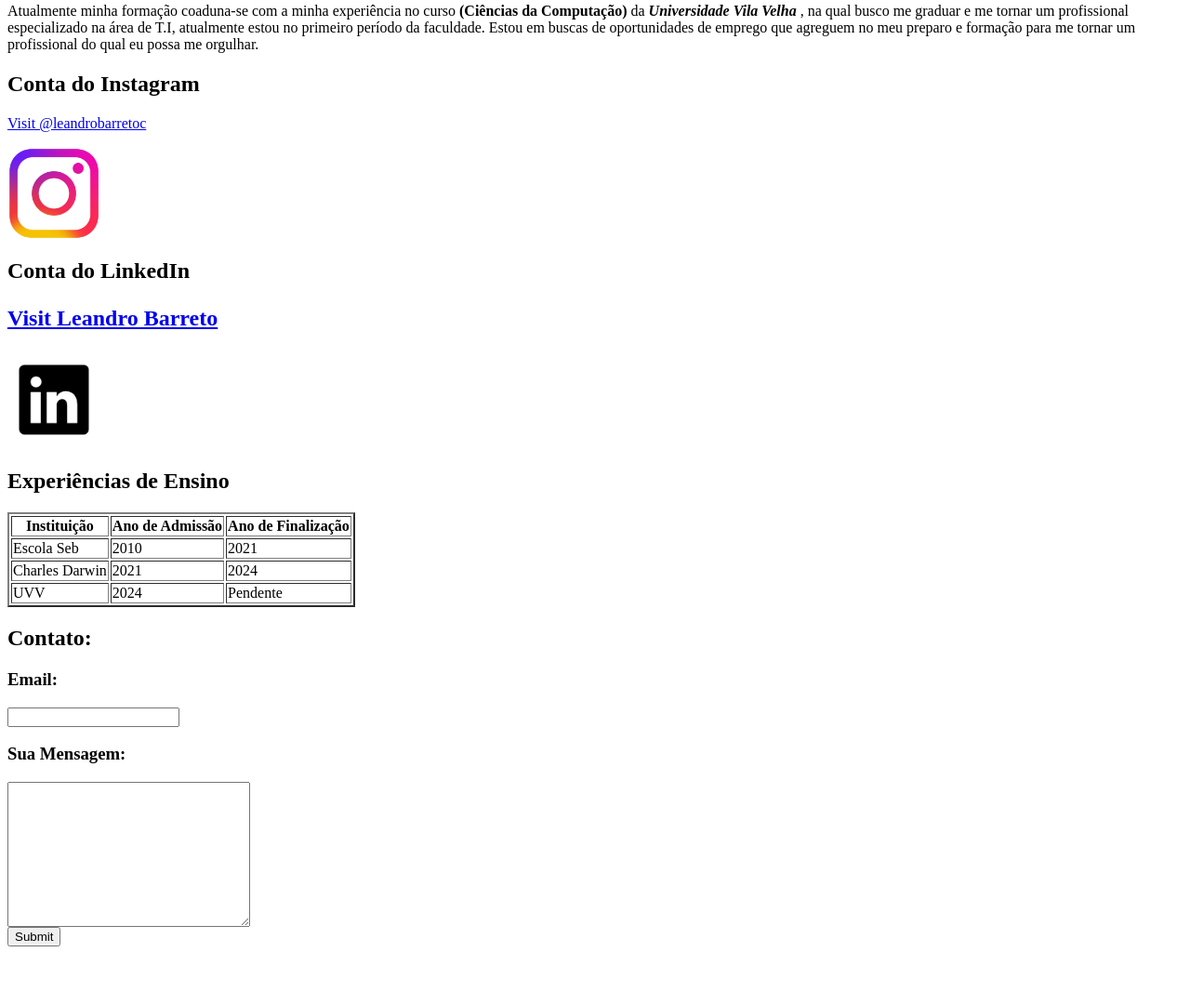
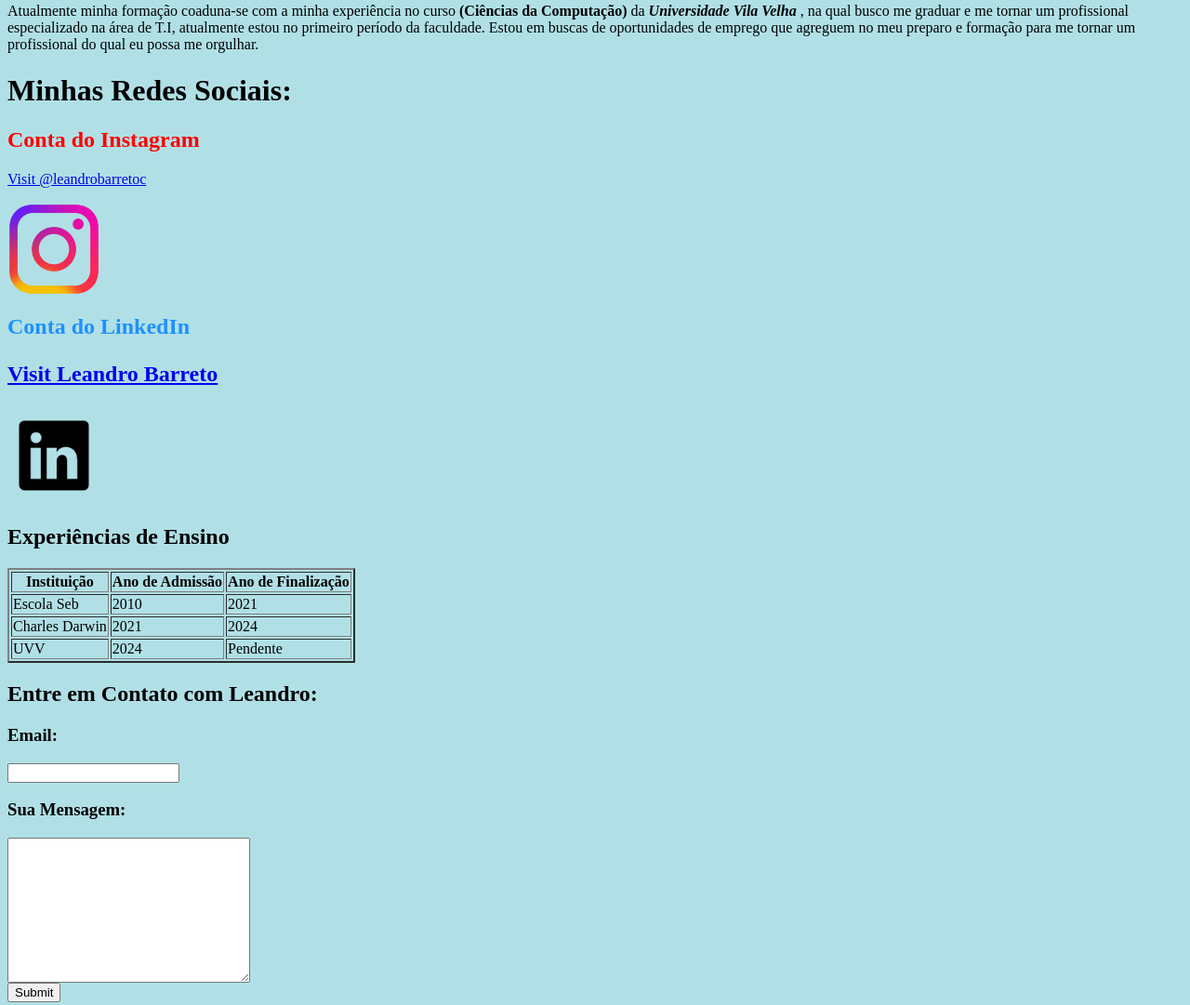
Before and after one commit to LeandroBarrts/PORTIFOLIO-2.0, a plain HTML site: page index.html in a window 1280 px wide. Shown: the part 699-1780 px from the top of the page at 93% size. Before the commit the page ends 1733 px from the top, so only its background shows below. Drawn offline with Linux system fonts and the light colour scheme.

Commit message:
Add files via upload

```diff
--- a/index.html
+++ b/index.html
@@ -1,16 +1,31 @@
 <html>
-    <head>
+
+<head>
+
+        <style>body {background-color: powderblue;}</style>
+
    <title> Currículo Leandro Barreto</title>
-    </head>
+
+
+</head>
     <body>
-    <h1> Portifólio Curricular</h1>
+
+
+<div id="header">
+        <h1> Portifólio Curricular</h1>
     <h2>Nome</h2> <p> Leandro Barreto Mendonça</p>
-    <img width="200x200" height="240" src="IMG_4432.jpg" alt="Foto de Leandro">
+    <img width="200x200" height="240" src="IMG_4432.jpg" alt="Foto de Leandro"> </div>
+
+
+
     <h3>Sobre mim</h3> <p> Tenho 18 anos de idade, sou brasileiro, nascido no estado Espírito Santo e curso <strong> ciências da computacão </strong> na <strong> <em> Universidade Vila Velha </em> </strong>. Não tem muito tempo que despertei meu interesse nessa área, mas mesmo assim continuo gostando cada vez mais de aprender e me encantando com o contato direto com a logística da computação.</p>
     <h2>Habilidades</h2> <p> <ul> <li> Tento aproveitar ao máximo minha criatividade. </li></ul></p> <p> <ul> <li> Sou esforçado e aprendo as tarefas com rapidez. </li></ul></p> <p><ul><li> Aproveito bem do trabalho em equipe. </li></ul></p>
  <h2>Formação</h2> <p>Atualmente minha formação coaduna-se com a minha experiência no curso <strong> (Ciências da Computação) </strong> da   <strong> <em> Universidade Vila Velha </em> </strong> , na qual busco me graduar e me tornar um profissional especializado na área de T.I, atualmente estou no primeiro período da faculdade. Estou em buscas de oportunidades de emprego que agreguem no meu preparo e formação para me tornar um profissional do qual eu possa me orgulhar.</p>
-<h2> Conta do Instagram</h2> <p><a href=https://www.instagram.com/leandrobarretoc target="_blank"> <p> Visit @leandrobarretoc </p> <img src=pngtree-instagram-social-platform-icon-png-image_6315976.png alt="@leandrobarretoc" width="100" > </a></p>
-<h2>Conta do LinkedIn <p> <a href="https://www.linkedin.com/in/leandro-barreto-2859842b7/?lipi=urn%3Ali%3Apage%3Ad_flagship3_feed%3B8wKVw0T4TTSMK7d3%2BhCXbw%3D%3D" target="_blank" > <p>Visit Leandro Barreto</p> <img src=logo-linkedin-logo-icon-png-svg.png width="100"  alt="LinkedIn Leandro"></a></p>
+
+<h1>Minhas Redes Sociais:</h1>
+
+<h2 style="color:red"> Conta do Instagram</h2> <p><a href=https://www.instagram.com/leandrobarretoc target="_blank"> <p> Visit @leandrobarretoc </p> <img src=pngtree-instagram-social-platform-icon-png-image_6315976.png alt="@leandrobarretoc" width="100" > </a></p>
+<h2 style="color:dodgerblue">Conta do LinkedIn <p> <a href="https://www.linkedin.com/in/leandro-barreto-2859842b7/?lipi=urn%3Ali%3Apage%3Ad_flagship3_feed%3B8wKVw0T4TTSMK7d3%2BhCXbw%3D%3D" target="_blank" > <p>Visit Leandro Barreto</p> <img src=logo-linkedin-logo-icon-png-svg.png width="100"  alt="LinkedIn Leandro"></a></p>
 
 
   <h2>Experiências de Ensino</h2>
@@ -44,11 +59,7 @@
 
 </table>
 
-
-
-
-
-    <h2>Contato:</h2>
+    <h2>Entre em Contato com Leandro:</h2>
 
     <form action="#">
 
@@ -66,4 +77,5 @@
     </form>
 
 </body>
+
 </html>
```
